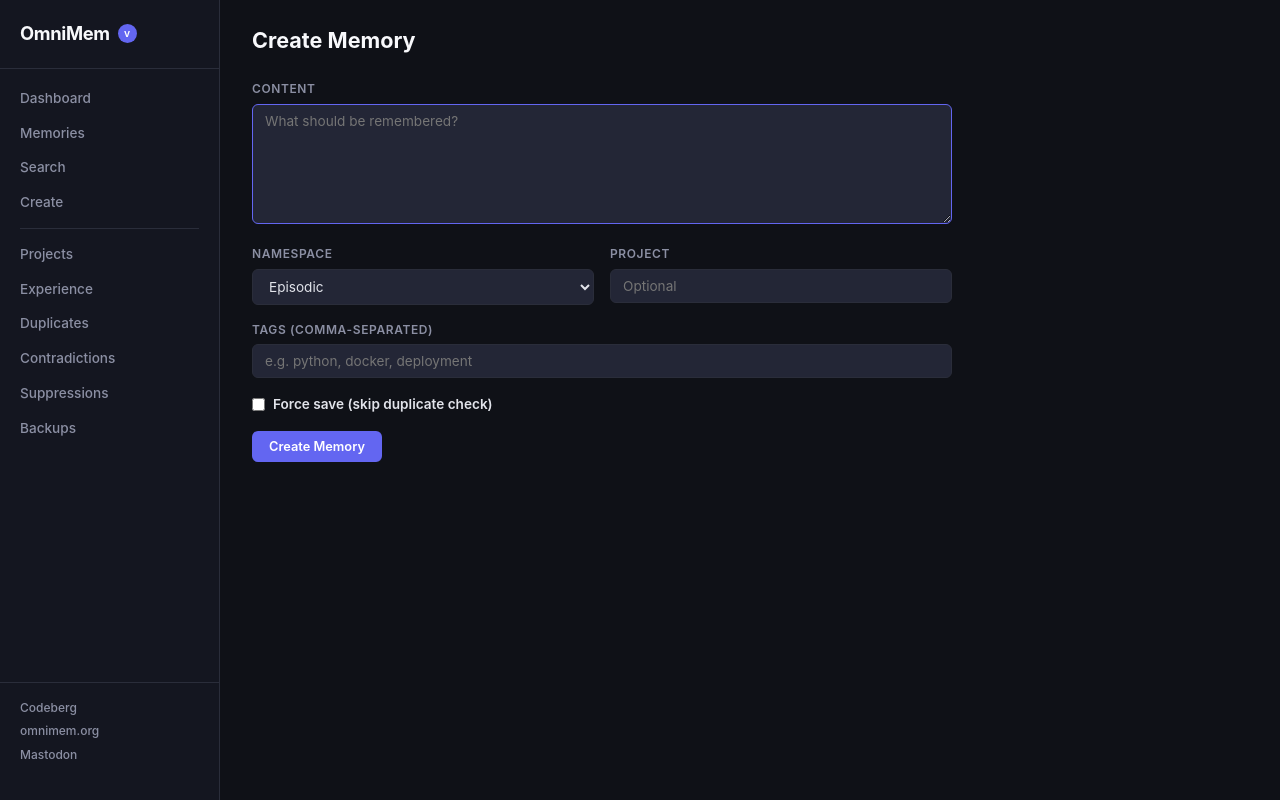
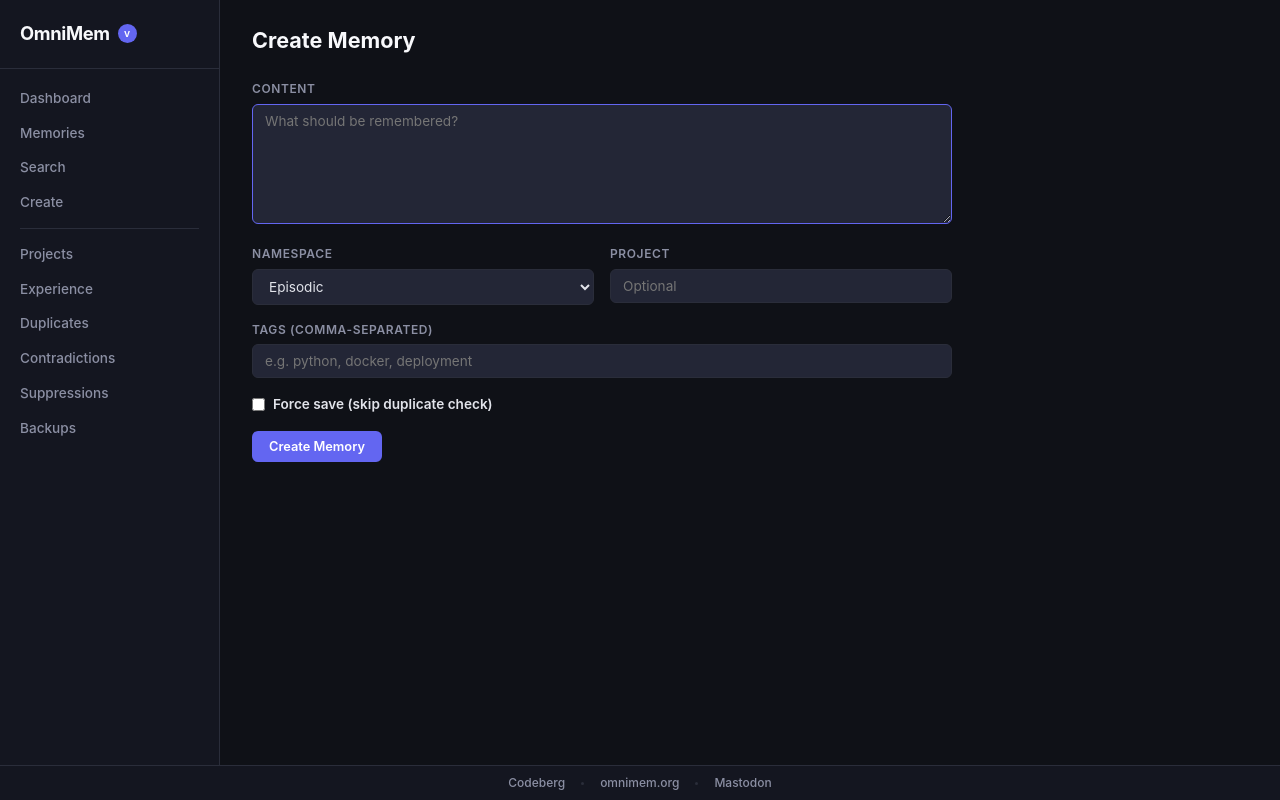
Before and after one commit to richarvey/OmniMem, a Python web app: template web_ui/templates/create.html in a window 1280 px wide. Run offline with Jinja, Linux system fonts and the light colour scheme; the template is opened without the code that fills it, so the values that code supplies are empty.

Commit message:
v3.2.11: move footer to full-width bar at bottom of page
Co-Authored-By: Claude Opus 4.6 (1M context) <noreply@anthropic.com>

```diff
--- a/mcp_server/memory/version.py
+++ b/mcp_server/memory/version.py
@@ -1,3 +1,3 @@
 """Single source of truth for the OmniMem version string."""
 
-__version__ = "3.2.10"
+__version__ = "3.2.11"
--- a/web_ui/static/style.css
+++ b/web_ui/static/style.css
@@ -40,14 +40,12 @@ body {
   width: var(--sidebar-width);
   background: var(--bg-sidebar);
   border-right: 1px solid var(--border);
-  padding: 1.25rem 0;
+  padding: 1.25rem 0 2.5rem;
   position: fixed;
   top: 0;
   left: 0;
   bottom: 0;
   overflow-y: auto;
-  display: flex;
-  flex-direction: column;
 }
 
 .sidebar-header {
@@ -106,13 +104,30 @@ body {
   margin: 0.5rem 1.25rem;
 }
 
-.sidebar-footer {
-  padding: 1rem 1.25rem;
+/* Site footer */
+.site-footer {
+  position: fixed;
+  bottom: 0;
+  left: 0;
+  right: 0;
+  background: var(--bg-sidebar);
   border-top: 1px solid var(--border);
-  margin-top: auto;
+  z-index: 10;
+}
+
+.footer-inner {
   display: flex;
-  flex-direction: column;
-  gap: 0.35rem;
+  align-items: center;
+  justify-content: center;
+  gap: 1rem;
+  padding: 0.5rem 1rem;
+}
+
+.footer-sep {
+  width: 3px;
+  height: 3px;
+  border-radius: 50%;
+  background: var(--border);
 }
 
 .footer-link {
@@ -130,7 +145,7 @@ body {
 .content {
   flex: 1;
   margin-left: var(--sidebar-width);
-  padding: 1.5rem 2rem;
+  padding: 1.5rem 2rem 3rem;
   max-width: 1100px;
 }
 
@@ -598,7 +613,7 @@ body {
   }
 
   .layout { flex-direction: column; }
-  .content { margin-left: 0; padding: 1rem; }
+  .content { margin-left: 0; padding: 1rem 1rem 3rem; }
   .stats-grid { grid-template-columns: repeat(2, 1fr); }
   .nav-list { display: flex; flex-wrap: wrap; gap: 0; padding: 0.5rem 1rem; }
   .nav-link { padding: 0.35rem 0.75rem; }
--- a/web_ui/templates/base.html
+++ b/web_ui/templates/base.html
@@ -28,11 +28,6 @@
         <li><a href="/suppressions" class="nav-link{% if current_page == 'suppressions' %} active{% endif %}">Suppressions</a></li>
         <li><a href="/backups" class="nav-link{% if current_page == 'backups' %} active{% endif %}">Backups</a></li>
       </ul>
-      <div class="sidebar-footer">
-        <a href="https://codeberg.org/ric_harvey/omnimem" class="footer-link" target="_blank" rel="noopener">Codeberg</a>
-        <a href="https://omnimem.org" class="footer-link" target="_blank" rel="noopener">omnimem.org</a>
-        <a href="https://mastodon.squarecows.com/@Ric" class="footer-link" target="_blank" rel="me noopener">Mastodon</a>
-      </div>
     </nav>
     <main class="content">
       <div id="flash-area">
@@ -41,5 +36,14 @@
       {% block content %}{% endblock %}
     </main>
   </div>
+  <footer class="site-footer">
+    <div class="footer-inner">
+      <a href="https://codeberg.org/ric_harvey/omnimem" class="footer-link" target="_blank" rel="noopener">Codeberg</a>
+      <span class="footer-sep"></span>
+      <a href="https://omnimem.org" class="footer-link" target="_blank" rel="noopener">omnimem.org</a>
+      <span class="footer-sep"></span>
+      <a href="https://mastodon.squarecows.com/@Ric" class="footer-link" target="_blank" rel="me noopener">Mastodon</a>
+    </div>
+  </footer>
 </body>
 </html>
```
Also changed, not shown: CHANGELOG.md.
